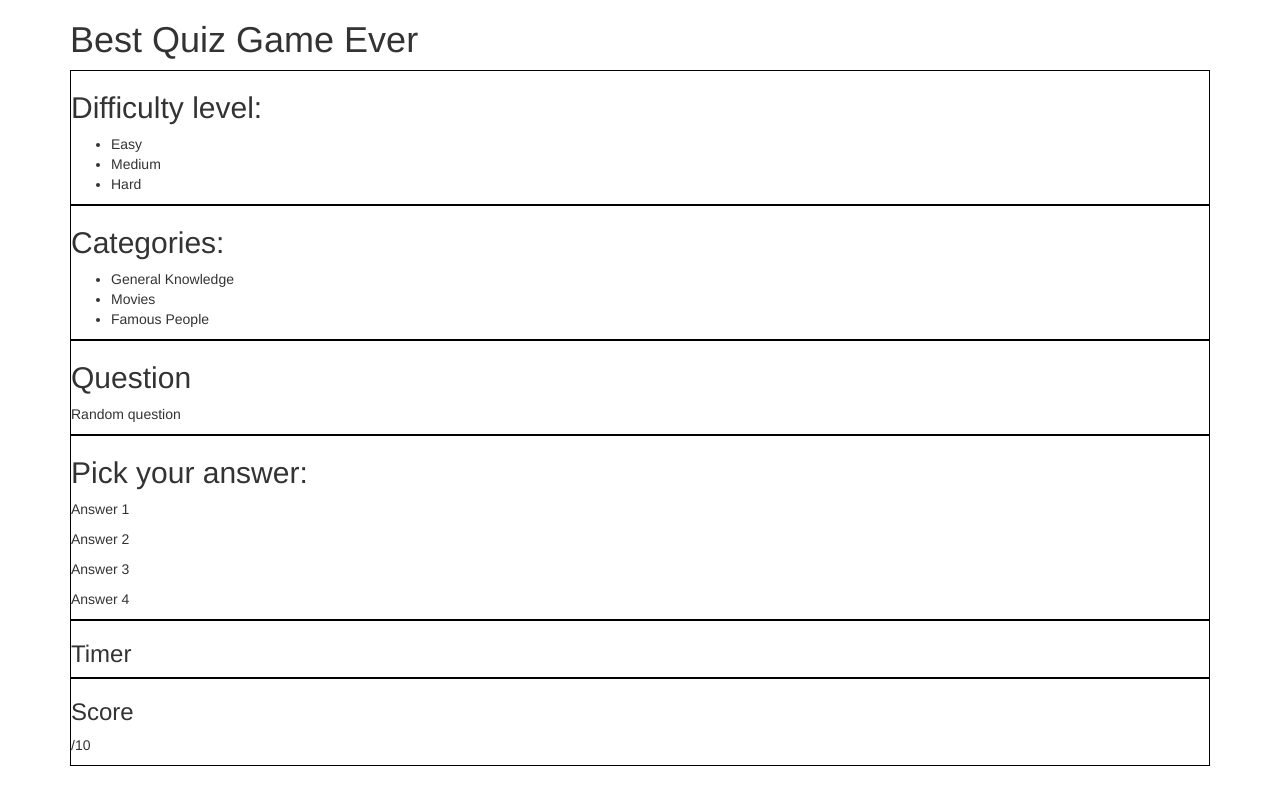
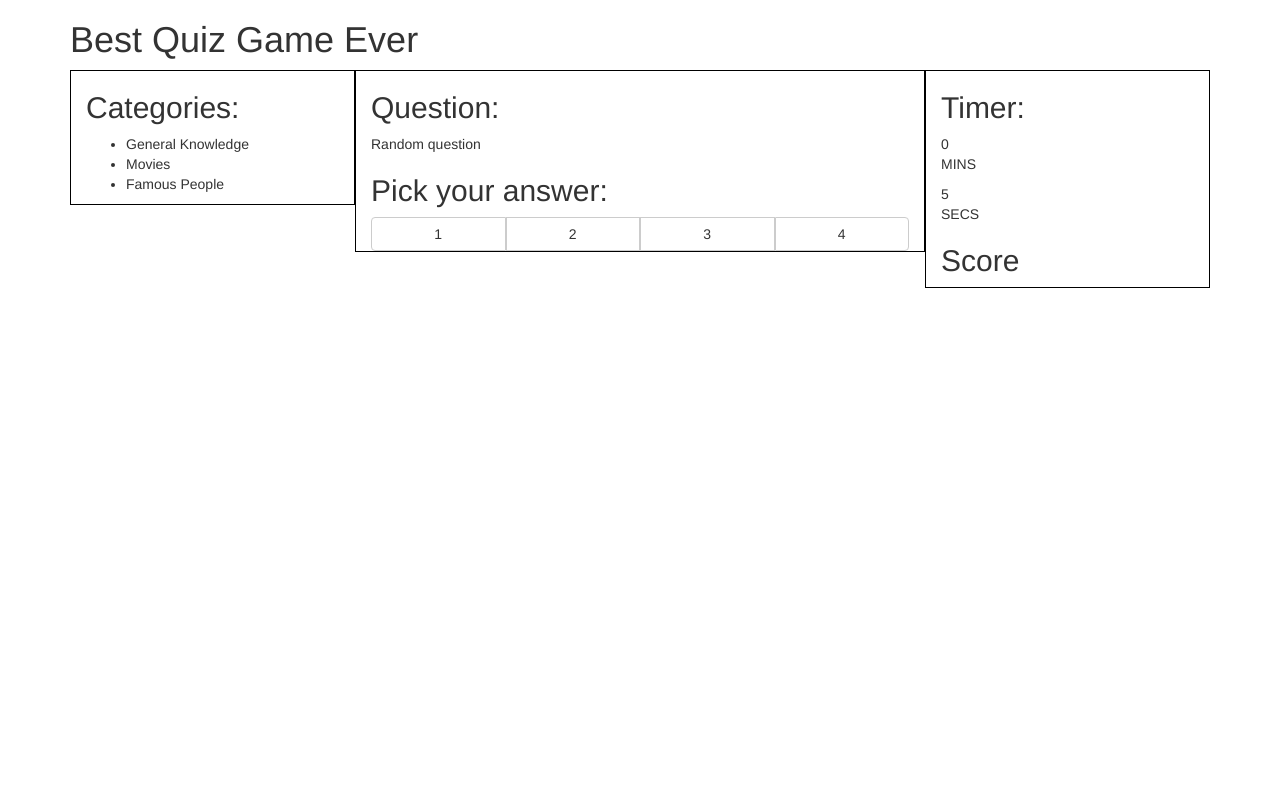
Before and after one commit to maroua-akkari/Sparta-game, a plain HTML site: page index.html in a window 1280 px wide. Drawn offline with nearby package versions, Linux system fonts and the light colour scheme; no server answers.

Commit message:
added countdown timer

```diff
--- a/index.html
+++ b/index.html
@@ -14,16 +14,7 @@
     <div class="container">
 
       <h1>Best Quiz Game Ever</h1>
-      <div class="difficulty">
-        <h2>Difficulty level:</h2>
-        <ul>
-          <li>Easy</li>
-          <li>Medium</li>
-          <li>Hard</li>
-        </ul>
-      </div>
-
-      <div class="categories">
+      <div class="col-lg-3 col-md-3 categories">
         <h2>Categories:</h2>
         <ul>
           <li>General Knowledge</li>
@@ -32,27 +23,44 @@
         </ul>
     </div>
 
-      <div class="question">
-          <h2>Question</h2>
+      <div class="col-lg-6 col-md-6 question answer">
+        <h2>Question:</h2>
         <p class="q">Random question</p>
+        <h2>Pick your answer:</h2>
+        <div class="btn-group btn-group-justified" role="group" aria-label="...">
+          <div class="btn-group" role="group">
+            <button type="button" class="btn btn-default a1">1</button>
+          </div>
+          <div class="btn-group" role="group">
+            <button type="button" class="btn btn-default a2">2</button>
+          </div>
+          <div class="btn-group" role="group">
+            <button type="button" class="btn btn-default a3">3</button>
+          </div>
+          <div class="btn-group" role="group">
+            <button type="button" class="btn btn-default a4">4</button>
+          </div>
+        </div>
       </div>
 
-      <div class="answer">
-          <h2>Pick your answer:</h2>
-          <p class="a1">Answer 1</p>
-          <p class="a2">Answer 2</p>
-          <p class="a3">Answer 3</p>
-          <p class="a4">Answer 4</p>
+      <div class="col-lg-3 col-md-3 score timer">
+        <h2>Timer:</h2>
+        <div class="mins" id="mins">0</div>
+        <p class="mins">MINS</p>
+        <div class="secs" id="secs">5</div>
+        <p class="secs">SECS</p>
+
+        <h2>Score</h2>
       </div>
 
-      <div class="timer">
-        <h3>Timer</h3>
-      </div>
-
-      <div class="score">
-        <h3>Score</h3>
-        <p> /10</p>
-      </div>
+      <!-- <div class="difficulty">
+        <h2>Difficulty level:</h2>
+        <ul>
+          <li>Easy</li>
+          <li>Medium</li>
+          <li>Hard</li>
+        </ul>
+      </div> -->
 
 
 
```
Lines whose indentation alone changed are shown as unchanged.
